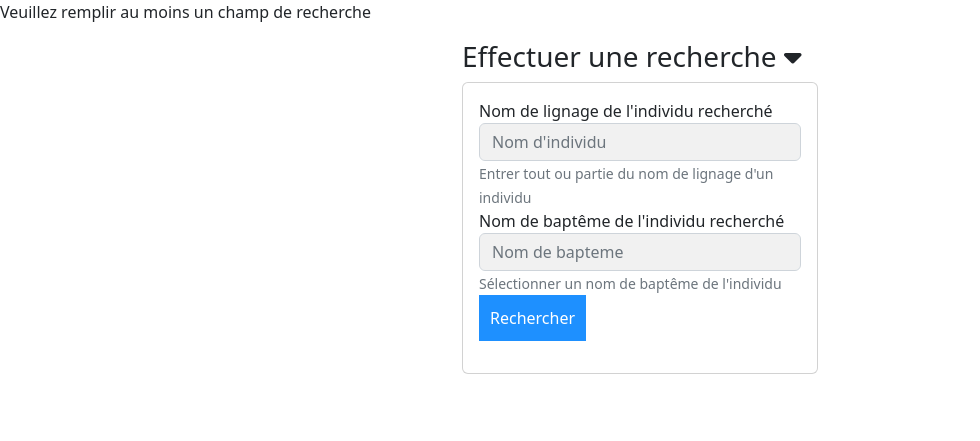
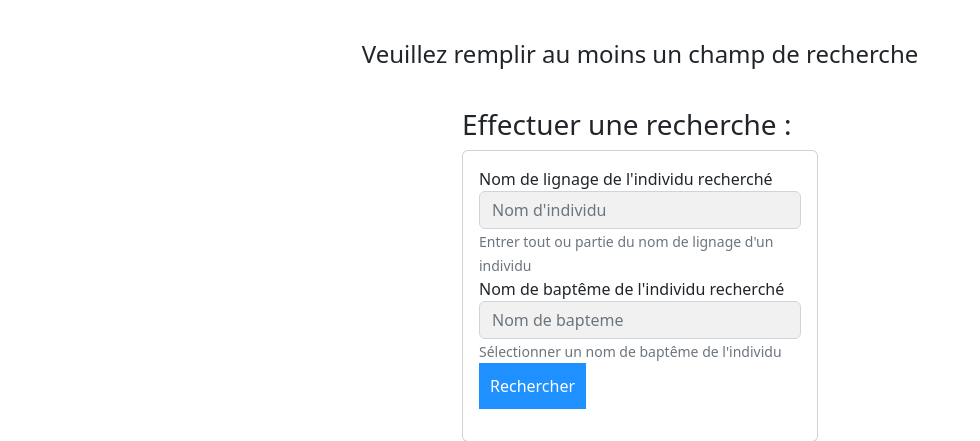
Before and after one commit to lanabias/PROJET-SITE-FLASK, a Flask app: page /recherche in a window 1280 px wide. Shown: the part 124-565 px from the top of the page, without its empty margins (0-980 px from the left). Run offline with Flask 3, Linux system fonts and the light colour scheme; parts of the project's set-up code (start-up, migrations or seed data) failed here and were passed over; some libraries are stand-ins or nearby versions.

Commit message:
mise à jour base de données et warning formulaire

```diff
--- a/app/statics/css/custom.css
+++ b/app/statics/css/custom.css
@@ -102,6 +102,12 @@
   margin-bottom:1.5em;
   text-align:center;
 }
+.warning, .info, .erreur {
+  margin-top: 1.5em;
+  margin-bottom:1.5em;
+  font-size:1.5em;
+  text-align:center;
+}
 
 
 .table-striped tbody tr:nth-of-type(odd) {
--- a/app/templates/pages/resultats_recherche_individu.html
+++ b/app/templates/pages/resultats_recherche_individu.html
@@ -13,7 +13,7 @@
 
             <h3 data-toggle="collapse" data-target="#collapseExample" aria-expanded="false"
                 aria-controls="collapseExample">
-                Effectuer une recherche <i class="fa-solid fa-caret-down"></i>
+                Effectuer une recherche :
         </h3>
             <div class="collapse show" id="collapseExample">
                 <div class="card card-body">
@@ -33,7 +33,7 @@
 
             <h3 data-toggle="collapse" data-target="#collapseExample" aria-expanded="false"
                 aria-controls="collapseExample">
-                Effectuer une recherche <i class="fa-solid fa-caret-down"></i>
+                Effectuer une recherche
         </h3>
             <div class="collapse show" id="collapseExample">
                 <div class="card card-body">
--- a/app/templates/partials/conteneur.html
+++ b/app/templates/partials/conteneur.html
@@ -35,7 +35,8 @@
             </div>
           </div>
         </nav>
-        {% with messages = get_flashed_messages(with_categories=true) %}
+        <div class="'message">
+          {% with messages = get_flashed_messages(with_categories=true) %}
             {% if messages %}
               <div>
                 {% for category, message in messages %}
@@ -43,9 +44,12 @@
                 {% endfor %}
              </div>
             {% endif %}
-        {% endwith %}
+          {% endwith %}
+        </div>
 
-    {% block body%}{%endblock%}
+    {% block body%}
+
+    {%endblock%}
 
     <script src="https://cdn.jsdelivr.net/npm/bootstrap@5.2.2/dist/js/bootstrap.bundle.min.js"
         integrity="sha384-OERcA2EqjJCMA+/3y+gxIOqMEjwtxJY7qPCqsdltbNJuaOe923+mo//f6V8Qbsw3"
```
Also changed, not shown: noblesse.sqlite.
